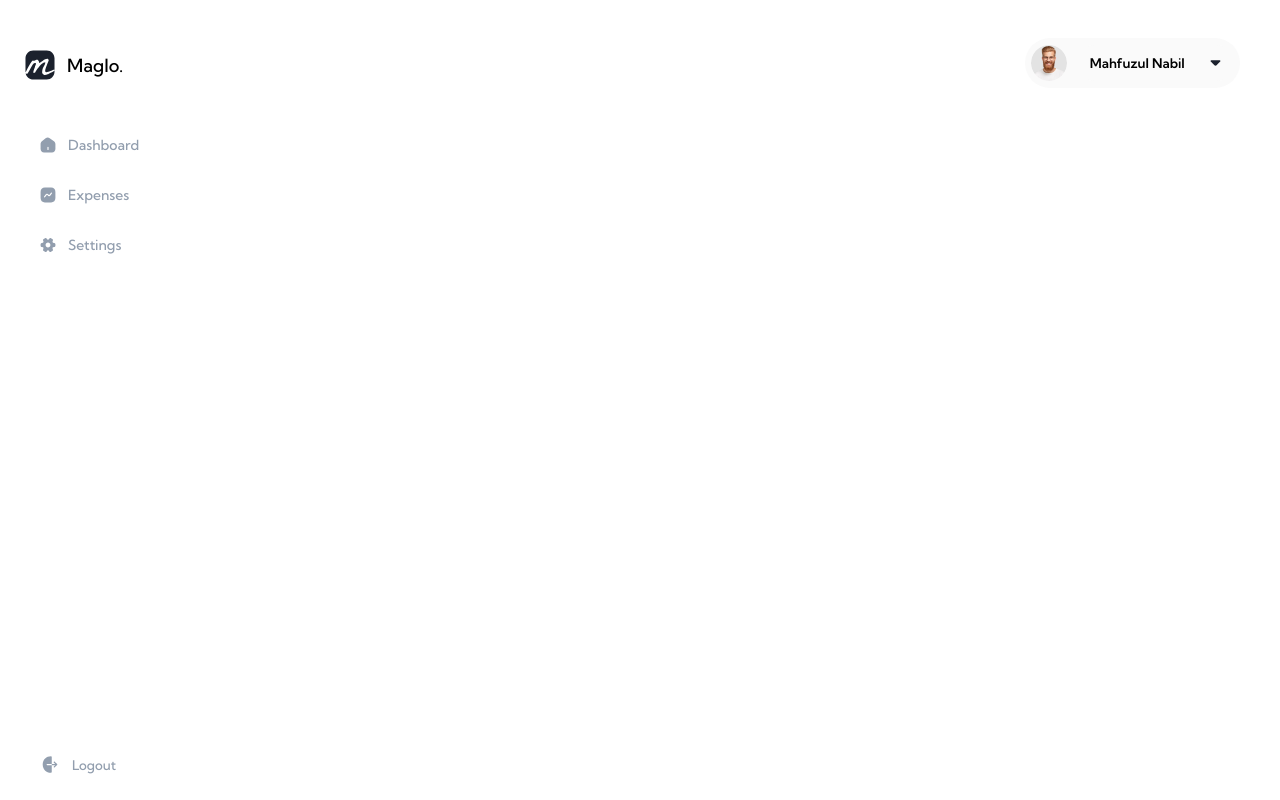
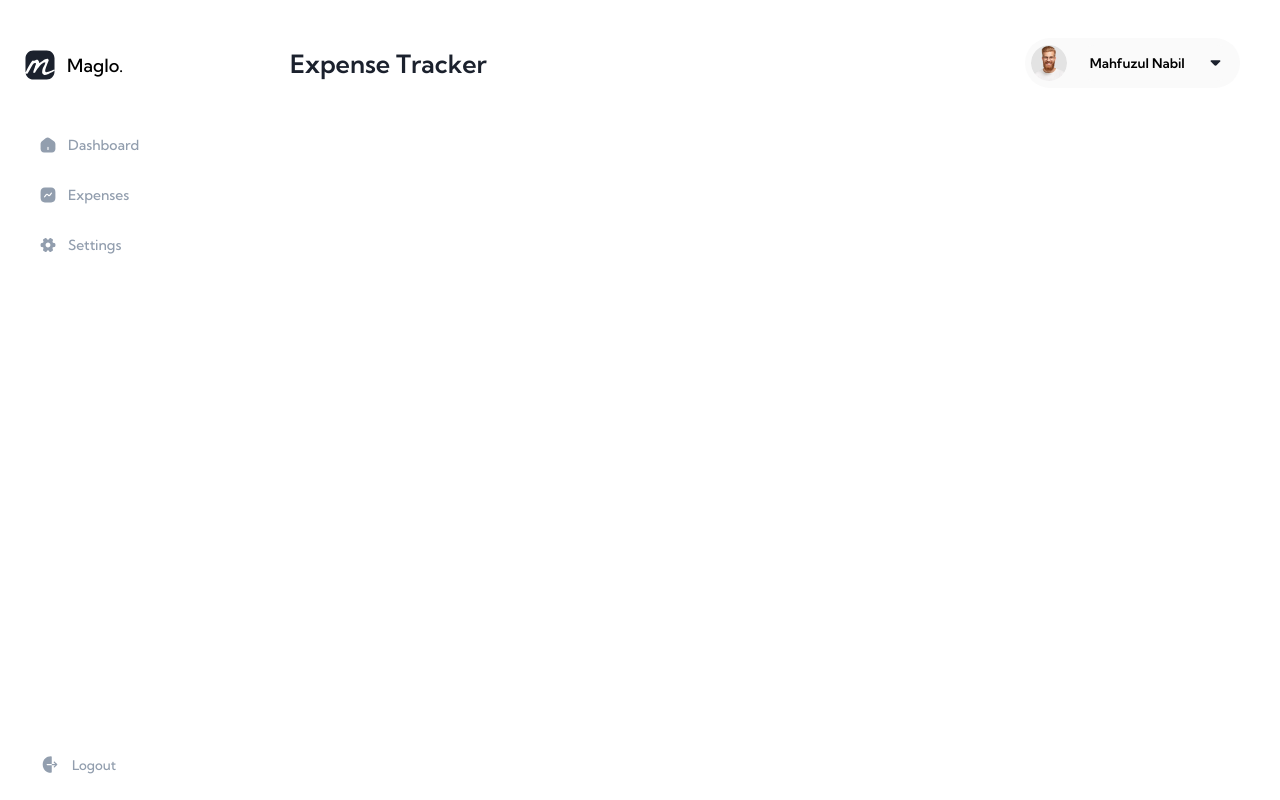
Before and after one commit to antmensch/React-Expense-Tracker, a React (Create React App) app: page / in a window 1280 px wide. Built offline with nearby package versions, Linux system fonts and the light colour scheme.

Commit message:
changed defauled heading to read Expense Tracker

```diff
--- a/src/App.js
+++ b/src/App.js
@@ -26,7 +26,7 @@ function App() {
         pageHeading='Settings';
         break;
       default:
-        pageHeading=''
+        pageHeading='Expense Tracker'
     }
     setDisplayedComp(pageHeading);
 
```
